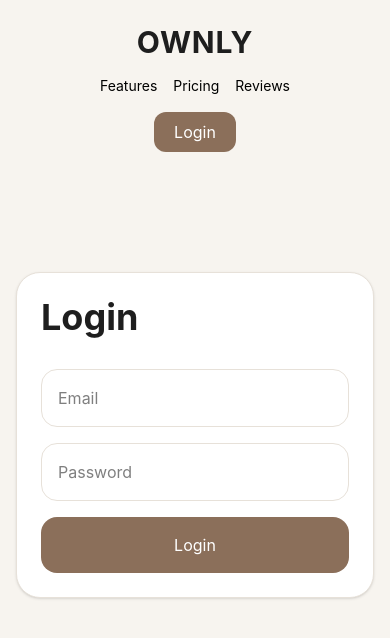
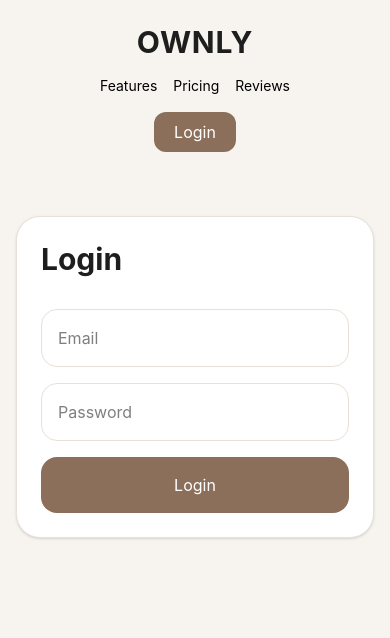
Before and after one commit to BreiaJohn/ownly-booking-app, a React (Vite) app: page /login in a window 390 px wide. Shown: the top 638 px of the page. Built offline with nearby package versions, Linux system fonts and the light colour scheme.

Commit message:
Refine mobile login layout

```diff
--- a/src/pages/Login.jsx
+++ b/src/pages/Login.jsx
@@ -25,13 +25,13 @@ function Login() {
     }
   }
 
-  return (<div className="min-h-screen flex items-start md:items-center justify-center px-4 pt-24 md:pt-0 bg-[#F7F4EF]">
+  return (<div className="min-h-screen flex items-start md:items-center justify-center px-4 pt-10 md:pt-0 bg-[#F7F4EF]">
 
       <form
         onSubmit={handleLogin}
         className="bg-white w-full max-w-md p-6 md:p-10 rounded-3xl shadow-sm border border-[#E7E1D9]"
       >
-        <h1 className="text-4xl font-bold text-[#1E1E1E] mb-8">
+        <h1 className="text-3xl md:text-3xl md:text-4xl font-bold text-[#1E1E1E] mb-8">
           Login
         </h1>
 
```
